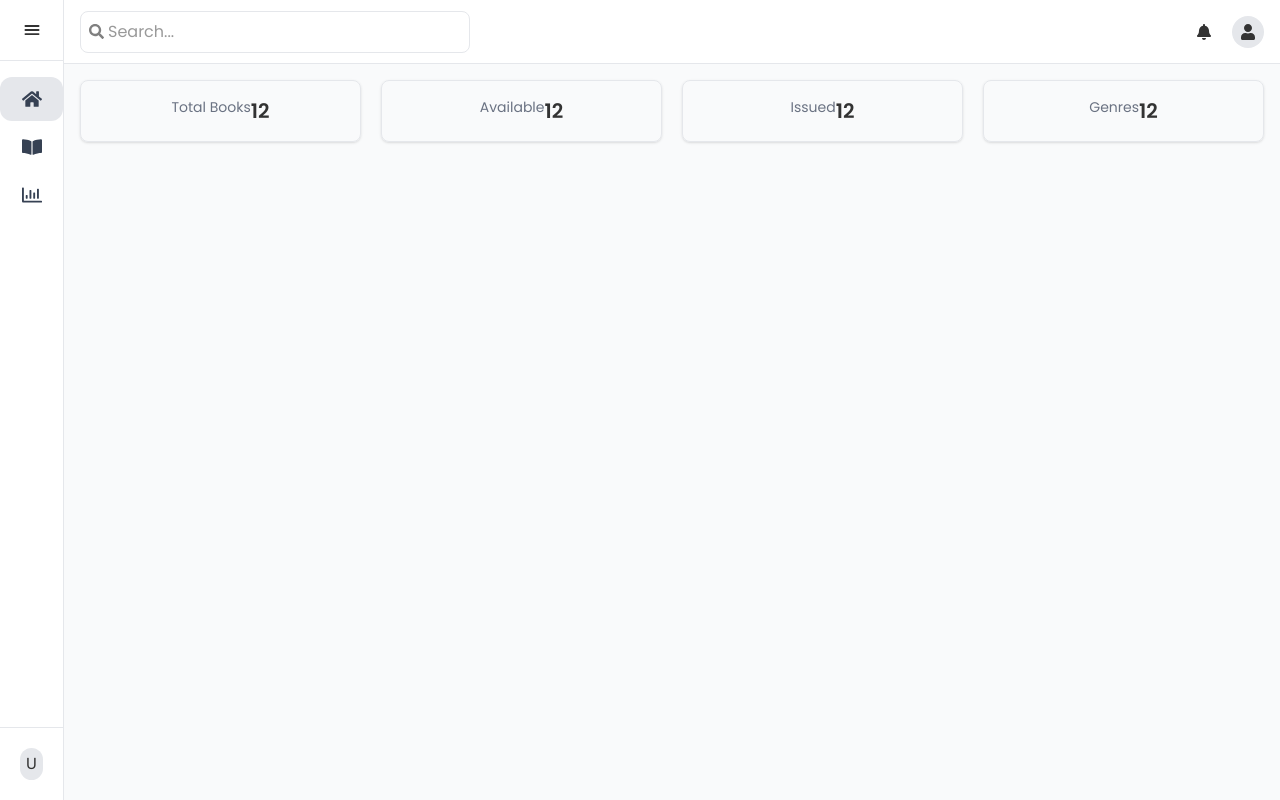
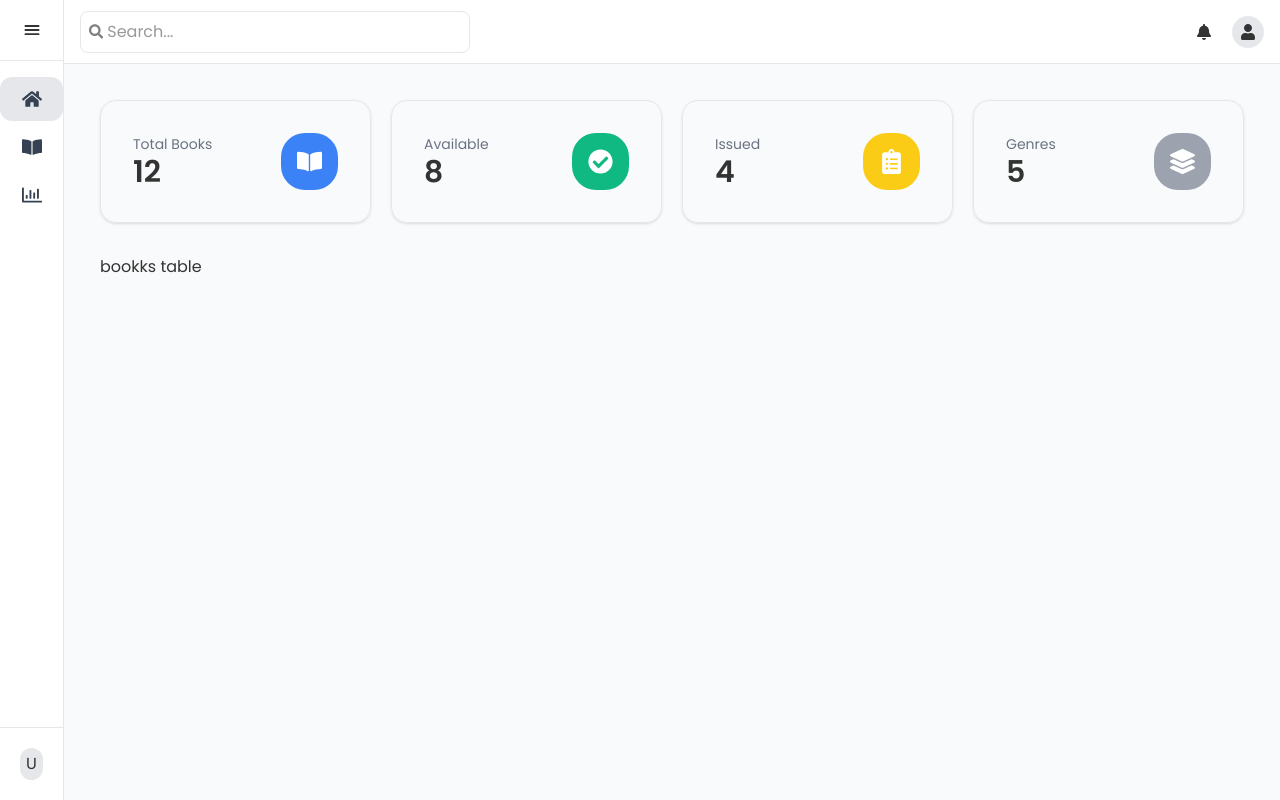
Before and after one commit to KARTIK5799/book-vault, a React (Vite) app: page /dashboard in a window 1280 px wide. Built offline with nearby package versions, Linux system fonts and the light colour scheme.

Commit message:
add rouying and setup multiple pages

```diff
--- a/src/components/AppHeader.jsx
+++ b/src/components/AppHeader.jsx
@@ -11,7 +11,7 @@ const AppHeader = () => {
           <FaSearch size={15} color="gray"/>
           <input
             type="text"
-            className="outline-none border-none"
+            className="outline-none border-none w-full"
             placeholder="Search..."
           />
         </div>
--- /dev/null
+++ b/src/components/BooksTable.jsx
@@ -0,0 +1,11 @@
+import React from 'react'
+
+const BooksTable = () => {
+  return (
+    <div>
+      bookks table
+    </div>
+  )
+}
+
+export default BooksTable
--- a/src/components/DashCard.jsx
+++ b/src/components/DashCard.jsx
@@ -1,14 +1,22 @@
 import React from 'react';
+// eslint-disable-next-line no-unused-vars
+const DashCard = ({ number, text, icon: Icon, color }) => {
+  return (
+    <div className="w-full h-auto flex justify-between items-center border border-gray-200 rounded-2xl shadow-sm px-8 py-8">
+      {/* Text Section */}
+      <div className="flex flex-col justify-center items-start">
+        <p className="text-gray-500 text-sm">{text}</p>
+        <p className="text-3xl font-bold">{number}</p>
+      </div>
 
-const DashCard = ({ number, text }) => {
-  return (
-    <div className="w-full h-auto flex justify-center items-center border border-gray-200 rounded-lg shadow-sm p-4">
-      <div className='flex'>
-        <p className="text-gray-500 text-sm">{text}</p>
-      <p className="text-xl font-bold">{number}</p>
-      </div>
+      {/* Icon Section */}
       <div>
-            <div>{}</div>
+        <div
+          className={`p-4 rounded-3xl`}
+          style={{ backgroundColor: color, color: "white" }}
+        >
+          <Icon size={25} />
+        </div>
       </div>
     </div>
   );
--- a/src/pages/DashboardPage.jsx
+++ b/src/pages/DashboardPage.jsx
@@ -1,17 +1,37 @@
-import React from 'react'
-import DashCard from '../components/DashCard'
+import React from 'react';
+import { FaBookOpen, FaCheckCircle, FaClipboardList, FaLayerGroup } from 'react-icons/fa';
+import DashCard from '../components/DashCard';
+import BooksTable from '../components/BooksTable';
 
 const DashboardPage = () => {
+  const cards = [
+    { text: "Total Books", number: 12, icon: FaBookOpen, color: "#3b82f6" }, // blue
+    { text: "Available", number: 8, icon: FaCheckCircle, color: "#10b981" }, // green
+    { text: "Issued", number: 4, icon: FaClipboardList, color: "#facc15" }, // yellow
+    { text: "Genres", number: 5, icon: FaLayerGroup, color: "#9ca3af" }, // gray
+  ];
+
   return (
-    <div>
-        <div className="dashboard-cards-section w-full flex flex-col md:flex-row gap-5">
-            <DashCard text={"Total Books"} number={12}  />
-             <DashCard text={"Available"} number={12}  />
-                  <DashCard text={"Issued"} number={12}  />
-                       <DashCard text={"Genres"} number={12}  />
-        </div>
+    <div className="p-5">
+      {/* Dashboard Cards */}
+      <div className="dashboard-cards-section w-full flex flex-col md:flex-row gap-5 mb-8">
+        {cards.map((card, index) => (
+          <DashCard
+            key={index}
+            text={card.text}
+            number={card.number}
+            icon={card.icon}
+            color={card.color}
+          />
+        ))}
+      </div>
+
+      {/* Books Table */}
+      <div>
+        <BooksTable />
+      </div>
     </div>
-  )
-}
+  );
+};
 
-export default DashboardPage
+export default DashboardPage;
```
